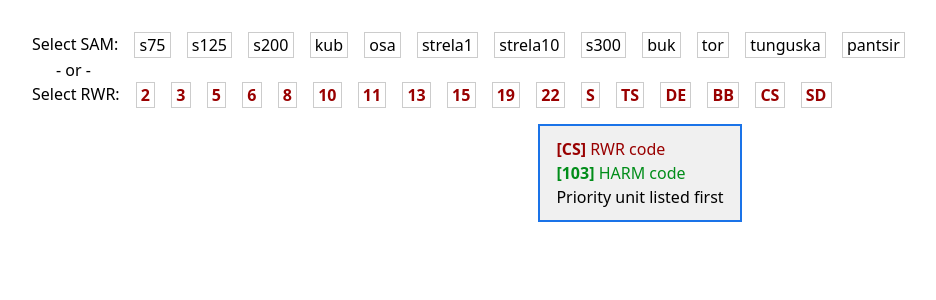
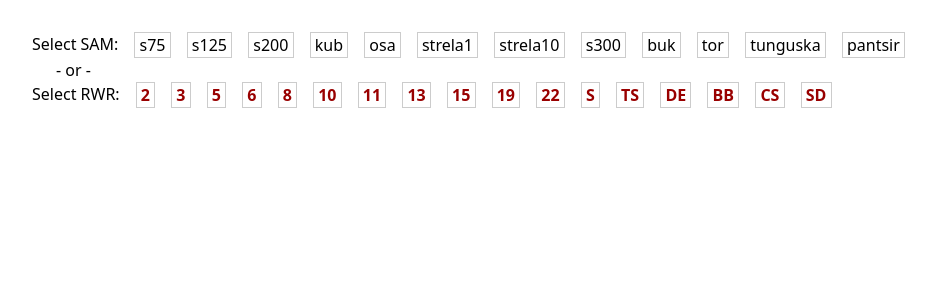
Before and after one commit to rstarkov/KneepadSams, a React (Vite) app: page / in a window 1280 px wide. Shown: the top 300 px of the page, without its empty margins (0-936 px from the left). Built offline with nearby package versions, Linux system fonts and the light colour scheme.

Commit message:
RWR selection working

```diff
--- a/src/App.tsx
+++ b/src/App.tsx
@@ -1,5 +1,5 @@
 import React from 'react';
-import { rwrs, sams, type SamKey, type SamSystem, type SamUnitImage } from './data'
+import { rwrs, sams, type SamSystem, type SamUnitImage } from './data'
 import { styled } from '@mui/material'
 
 function App() {
@@ -15,7 +15,7 @@ function App() {
     }
 
     // Determine which SAMs to show based on selected SAMs and RWRs
-    const samsToShow = includeSam;
+    let samsToShow = includeSam.length > 0 ? includeSam : Object.keys(sams).filter(sk => sams[sk].units.some(u => u.rwr && includeRwr.includes(u.rwr)));
 
     return (
         <div style={{ padding: "1.5rem" }}>
@@ -30,7 +30,7 @@ function App() {
             </div>}
             <div style={{ display: "flex", flexDirection: "row", gap: "1rem 0", flexWrap: "wrap", marginTop: "1rem" }}>
                 {samsToShow.map(sk => <SamSystemCard key={sk} sam={sams[sk]} />)}
-                <LegendCard />
+                {samsToShow.length > 0 && <LegendCard />}
             </div>
         </div>
     )
```
